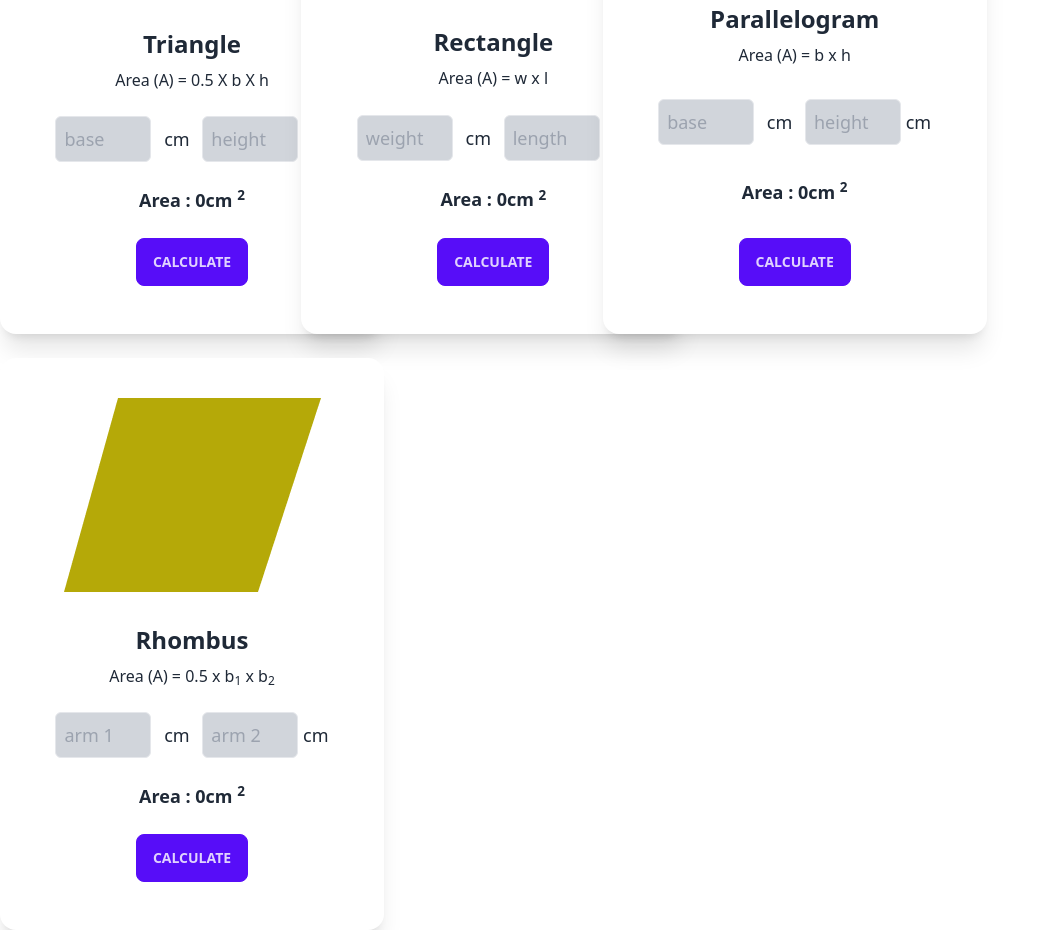
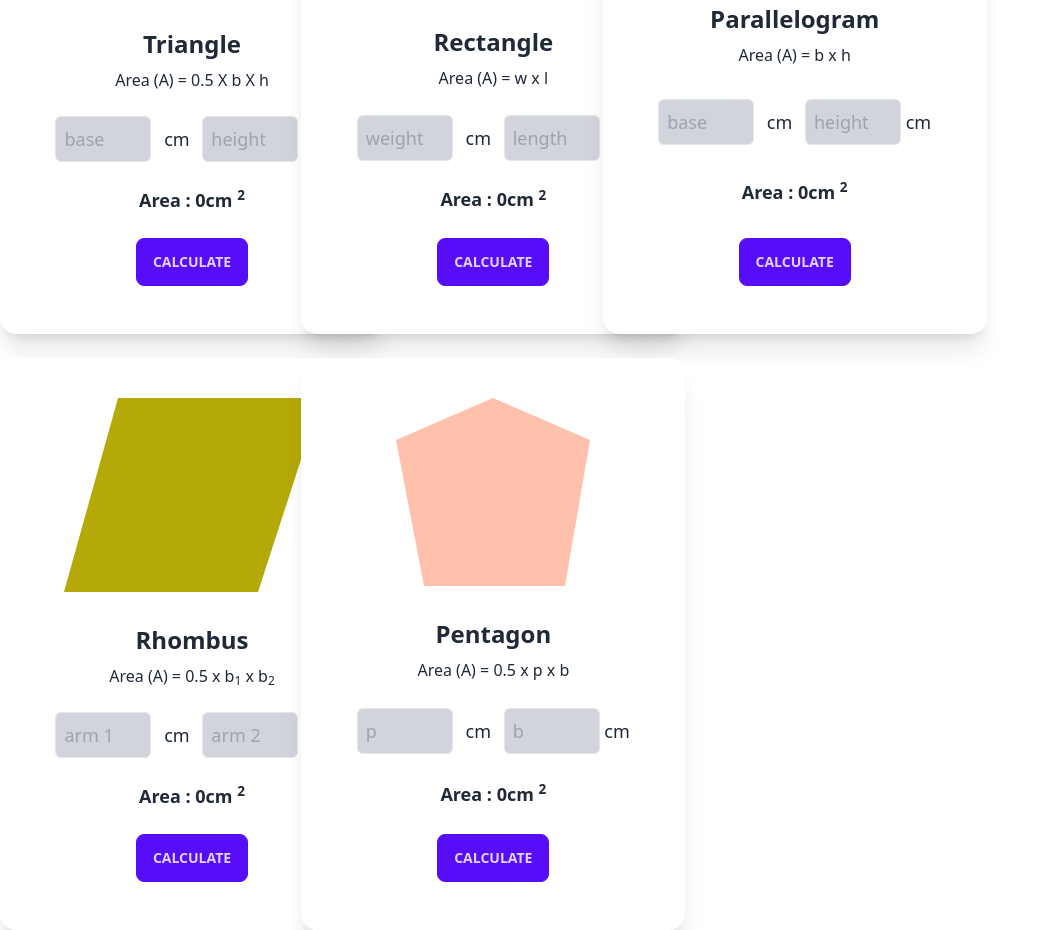
Before and after one commit to forhadhossen1/geometry-calculate, a plain HTML site: page index.html in a window 1280 px wide. Shown: the part 238-1168 px from the top of the page, without its empty margins (0-1040 px from the left). Drawn offline with nearby package versions, Linux system fonts and the light colour scheme.

Commit message:
pentagon card add and calculet

```diff
--- a/function.js
+++ b/function.js
@@ -61,3 +61,13 @@ function rhombusCalculate() {
     const area = 0.5 * side1 * side2;
     areaResult('rhombus-result', area);
 }
+
+// ........ pentagon........
+
+function pentagonCalculate() {
+    const pside = fistCalculateArea('p-input');
+    const bside = fistCalculateArea('b-input');
+
+    const area = 0.5 * pside * bside;
+    areaResult('pentagon-result', area);
+}
--- a/index.html
+++ b/index.html
@@ -122,6 +122,32 @@
                     </div>
                 </div>
 
+                <!-- .............pentagon card.........  -->
+                <div class="card w-96 bg-base-100 shadow-xl">
+                    <figure class="px-10 pt-10">
+                        <img src="./images/pentagon.png" alt="Shoes" class="" />
+                    </figure>
+                    <div class="card-body items-center text-center">
+                        <h2 class="card-title text-2xl font-bold">Pentagon</h2>
+                        <p>Area (A) = 0.5 x p x b </p>
+                        <!-- ...p input..  -->
+                        <p class="text-lg py-4">
+                            <input id="p-input" class="border rounded-md bg-gray-300 w-24 p-2 mr-2"
+                                placeholder="p" type="text"> <span>cm</span>
+
+                            <!-- ... b side input ..  -->
+
+                            <input id="b-input" class="border rounded-md bg-gray-300 w-24 p-2 ml-2"
+                                placeholder="b" type="text"> <span>cm</span>
+                        </p>
+                        <p class="text-lg font-bold">Area : <span id="pentagon-result">0</span>cm <sup>2</sup></p>
+
+                        <div class="card-actions py-4">
+                            <button onclick="pentagonCalculate()" id="pentagon-btn" class="btn btn-primary">Calculate</button>
+                        </div>
+                    </div>
+                </div>
+
 
             </div>
 
```
